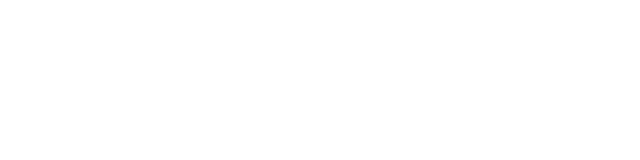
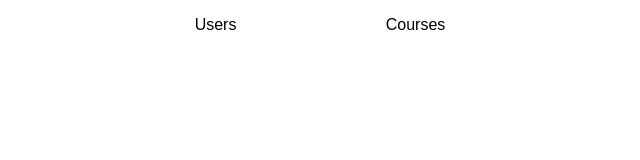
Before and after one commit to jvhti/routing--assignment-problem, a React (Create React App) app: page / in a window 1280 px wide. Shown: the top 160 px of the page, without its empty margins (340-980 px from the left). Built offline with nearby package versions, Linux system fonts and the light colour scheme.

Commit message:
Task 2: Completed

```diff
--- a/src/App.js
+++ b/src/App.js
@@ -1,5 +1,5 @@
 import React, { Component } from 'react';
-import {BrowserRouter as Router, Switch, Route} from 'react-router-dom';
+import {BrowserRouter as Router, Switch, Route, NavLink} from 'react-router-dom';
 
 import Courses from './containers/Courses/Courses';
 import Users from './containers/Users/Users';
@@ -22,10 +22,19 @@
     // );
     return (
         <Router>
-          <Switch>
-            <Route path="/users" component={Users}/>
-            <Route path="/courses" component={Courses}/>
-          </Switch>
+          <div>
+            <header>
+              <nav className="navbar">
+                <ul>
+                  <li><NavLink to="/users">Users</NavLink></li>
+                  <li><NavLink to="/courses">Courses</NavLink></li>
+                </ul>
+              </nav>
+            </header>
+            <Switch>
+              <Route path="/users" component={Users}/>
+              <Route path="/courses" component={Courses}/>
+            </Switch></div>
         </Router>
     );
   }
--- a/src/index.css
+++ b/src/index.css
@@ -4,3 +4,31 @@
   font-family: sans-serif;
   text-align: center;
 }
+
+.navbar{
+  text-align: center;
+  display: flex;
+  justify-content: center;
+}
+
+.navbar ul{
+  display: flex;
+  max-width: 400px;
+    width: 100%;
+  justify-content: space-around;
+}
+
+.navbar ul li {
+  display: inline-block;
+}
+
+.navbar ul li a{
+  display: inline-block;
+  text-decoration: none;
+  color: black;
+}
+
+.navbar ul li a.active{
+  text-decoration: underline;
+  font-weight: bold;
+}
```
